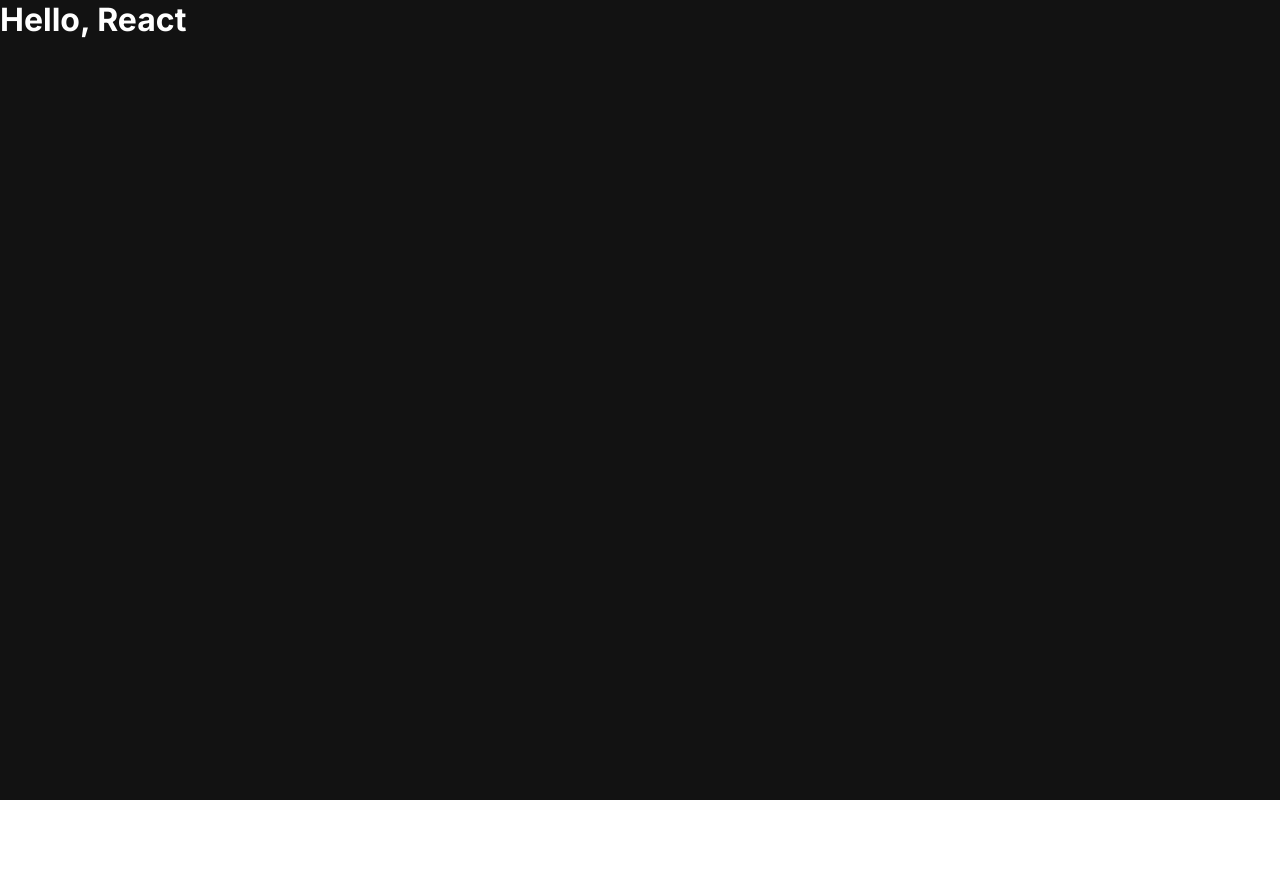
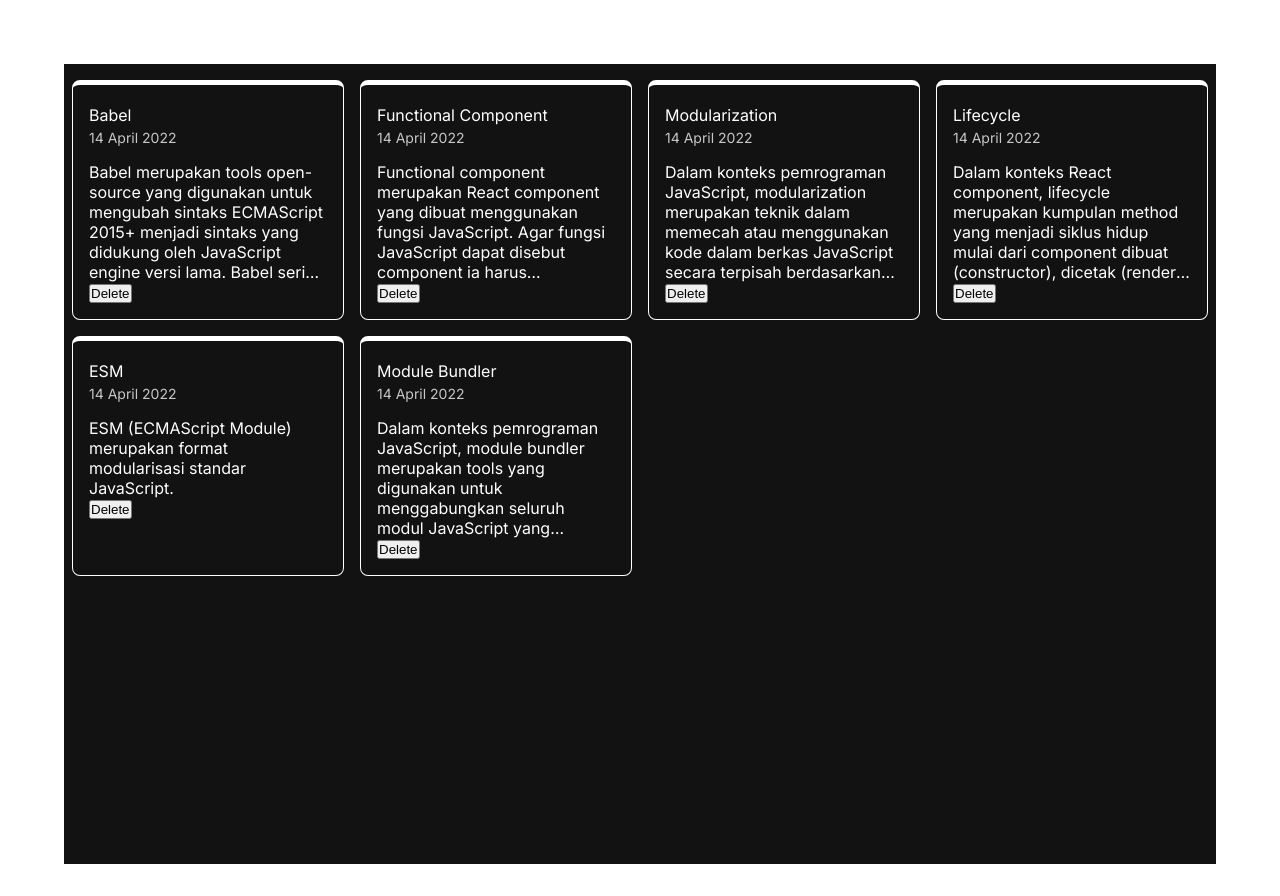
Before and after one commit to kiwi-ui/personal-notes-app-starter, a React (Vite) app: page / in a window 1280 px wide. Before the commit the page ends 800 px from the top, so only its background shows below. Built offline with nearby package versions, Linux system fonts and the light colour scheme.

Commit message:
delete and detailed page

```diff
--- a/src/App.jsx
+++ b/src/App.jsx
@@ -1,10 +1,14 @@
 import React from 'react';
+import HomePage from './pages/HomePage';
+import DetailPage from './pages/DetailPage';
+import { Route, Routes } from 'react-router-dom';
 
 function App() {
   return (
-    <div className="app-container">
-      <h1>Hello, React</h1>
-    </div>
+  <Routes>
+      <Route path='/' element={ <HomePage /> }/>
+      <Route path='/:id' element={ <DetailPage /> }/>
+  </Routes>
   );
 }
 
--- /dev/null
+++ b/src/pages/DetailPage/index.jsx
@@ -0,0 +1,41 @@
+import React from 'react'
+import { getNote } from '../../utils/local-data'
+import { useParams } from 'react-router-dom'
+
+const DetailPage = ({ selectedContact }) => {
+  const { id } = useParams();
+  const note = getNote(id);
+
+  return (
+    <>
+    {note ?
+
+<div className="note-item">
+          <div className="note-item__title">
+          { note.title }
+          </div>
+
+          <div className="note-item__createdAt">
+            {
+              new Date(note.createdAt).toLocaleDateString("id-ID", {
+                day: "numeric",
+                month: "long",
+                year: "numeric"
+              })
+            }
+          </div>
+
+          <div className="note-item__body">
+            { note.body }
+          </div>
+      </div>
+      :
+      <div className="note-list-empty">
+        <p className="p">"Tidak ada catatan"</p>
+      </div>
+    }
+    </>
+  )
+}
+
+export default DetailPage
--- /dev/null
+++ b/src/pages/HomePage/index.jsx
@@ -0,0 +1,61 @@
+import React, { useEffect, useState } from 'react'
+import { deleteNote, getAllNotes, getNote } from '../../utils/local-data'
+import DetailPage from '../DetailPage';
+import { useNavigate } from 'react-router-dom';
+
+const HomePage = () => {
+  const [Contacts, setContacts] = useState([]);
+  const navigate = useNavigate();
+
+  useEffect(() => {
+    setContacts(getAllNotes());
+  }, [])
+
+  const getDetailedNote = (id) => {
+	navigate(`/${ id }`)
+  }
+  const getRemainingNotes = (id) => {
+	deleteNote(id);
+	setContacts( );
+  }
+
+  return (
+    <main className="main">
+	<div className="app-container body">
+        <div className="notes-list">
+			{
+				Contacts.map((contact) =>
+					{
+						return (
+							<div key={ contact.id } className="note-item">
+								<div className="note-item__title">
+									{ contact.title }
+								</div>
+
+								<div className="note-item__createdAt">
+									{
+										new Date(contact.createdAt).toLocaleDateString("id-ID", {
+											day: "numeric",
+											month: "long",
+											year: "numeric"
+										})
+									}
+								</div>
+
+								<div className="note-item__body">
+									{ contact.body }
+								</div>
+								<button type="button" onClick={() => getRemainingNotes(contact.id)}>Delete</button>
+							</div>
+						)
+					}
+				)
+			}
+        </div>
+	</div>
+
+    </main>
+  )
+}
+
+export default HomePage
```
